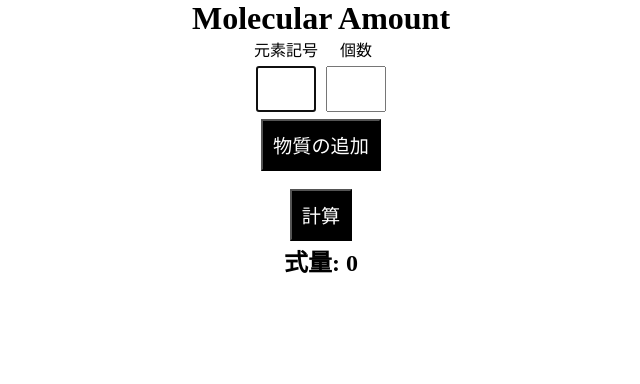
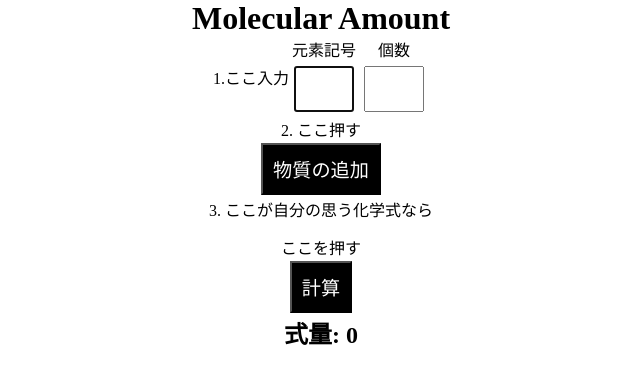
Before and after one commit to JustifyBaby/molcalc, a React (Vite) app: page /molcalc/molecule in a window 1280 px wide. Shown: the top 384 px of the page, without its empty margins (319-959 px from the left). Built offline with nearby package versions, Linux system fonts and the light colour scheme.

Commit message:
BE KINDNESS

```diff
--- a/src/components/Molecule.jsx
+++ b/src/components/Molecule.jsx
@@ -62,6 +62,7 @@ const Molecule = () => {
       <h1>Molecular Amount</h1>
       <section id="form">
         <div className="input">
+          <p>1.ここ入力</p>
           <div>
             <label>
               元素記号
@@ -89,9 +90,10 @@ const Molecule = () => {
             />
           </div>
         </div>
+        <p>2. ここ押す</p>
         <button onClick={add} className="add">物質の追加</button>
       </section>
-
+      <p>3. ここが自分の思う化学式なら</p>
       <ul>
         {materials.map(mat => (
           <li key={mat.id}>
@@ -102,6 +104,7 @@ const Molecule = () => {
       </ul>
 
       <section id="result">
+        <p>ここを押す</p>
         <button onClick={calc} className="calc">計算</button>
         <h2>式量: {molecule}</h2>
       </section>
```
